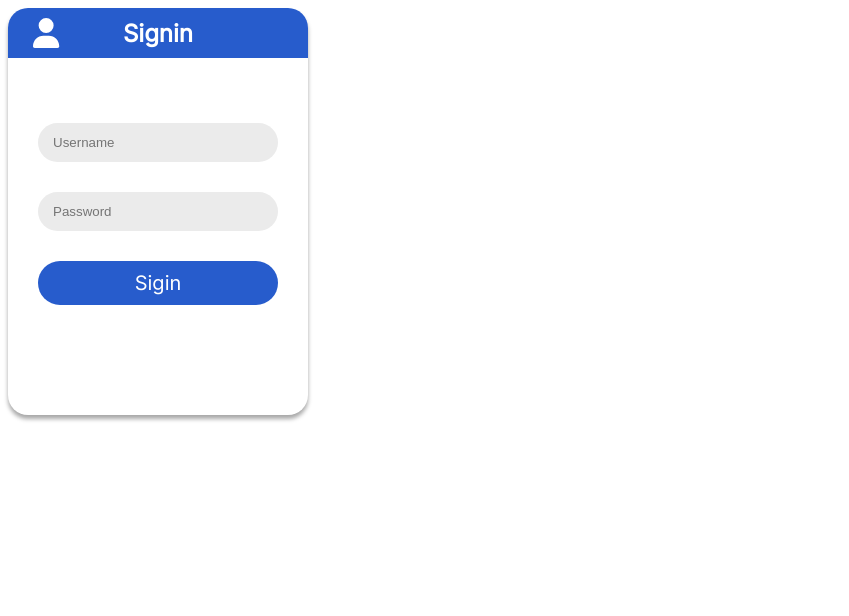
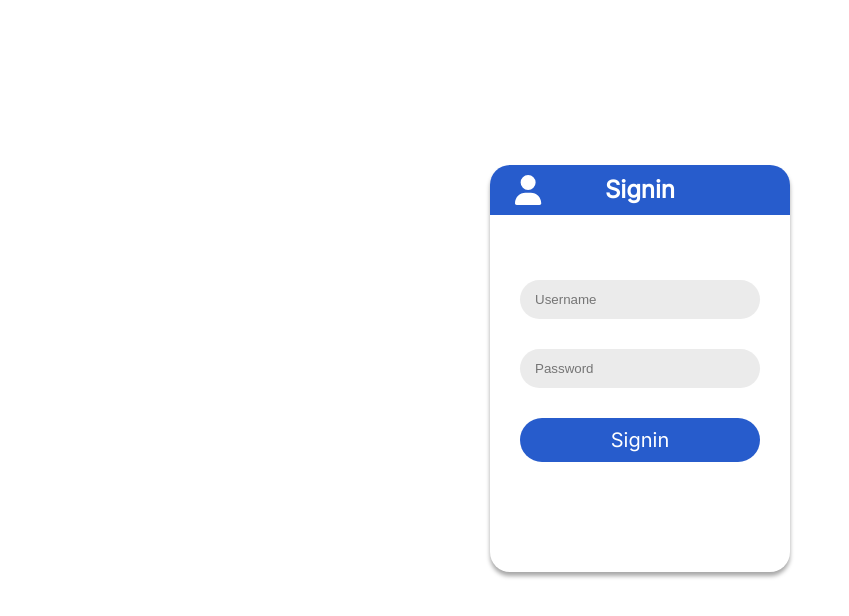
Before and after one commit to lioncio1229/rlmovies-frontend, a React (Vite) app: page / in a window 1280 px wide. Shown: the top 616 px of the page, without its empty margins (0-849 px from the left). Built offline with nearby package versions, Linux system fonts and the light colour scheme.

Commit message:
Update signin page

```diff
--- a/src/pages/Signin.tsx
+++ b/src/pages/Signin.tsx
@@ -1,10 +1,20 @@
+import styled from "styled-components";
 import Form from "../components/form/Form";
+
+
+const FormWrapper = styled.div`
+    display: flex;
+    justify-content: center;
+    align-items: center;
+    height: 90vh;
+`;
 
 function Signin()
 {
-    return (<div>
-        <Form title="Signin" buttonName="Sigin"/>
-    </div>);
+    return (
+    <FormWrapper>
+        <Form title="Signin" buttonName="Signin"/>
+    </FormWrapper>);
 }
 
 export default Signin;
```
